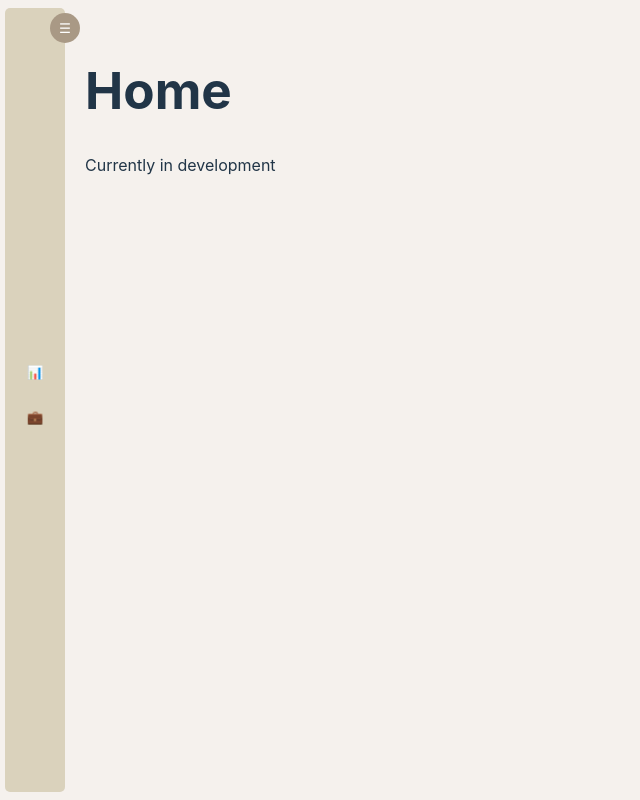
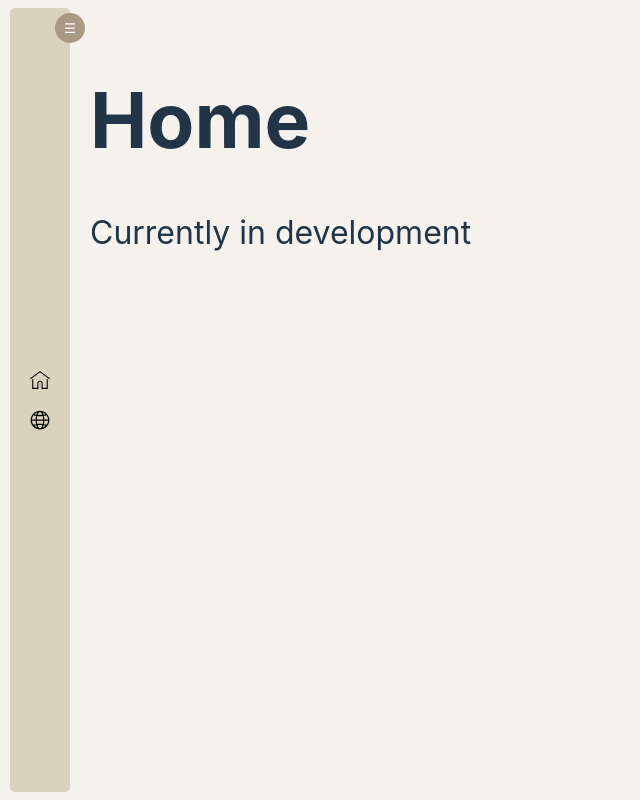
Before and after one commit to killian9902/KillianClub, a React (Vite) app: page / in a window 1280 px wide. Shown: the whole page, without its empty margins (0-640 px from the left). Built offline with nearby package versions, Linux system fonts and the light colour scheme.

Commit message:
Navbar cleaning

```diff
--- a/src/components/sidebar.tsx
+++ b/src/components/sidebar.tsx
@@ -1,5 +1,10 @@
 import React, { useState } from 'react';
 import { useNavigate } from 'react-router-dom';
+import styles from '../styles/index.module.css'
+import HomeIcon from '../assets/icons/home.svg';
+import NetworkingIcon from '../assets/icons/networking.svg';
+
+
 
 const Sidebar: React.FC = () => {
   const navigate = useNavigate();
@@ -12,7 +17,7 @@ const Sidebar: React.FC = () => {
   return (
     <nav
       style={{
-        width: isCollapsed ? '60px' : '200px',
+        width: isCollapsed ? '60px' : '150px',
       }}
     >
       {/* Collapse/Expand Button */}
@@ -40,32 +45,21 @@ const Sidebar: React.FC = () => {
 
       {/* Navigation Items */}
       <div>
-        <button onClick={() => navigate('/')} style={buttonStyle()}>
-          <span role="img" aria-label="Home">📊</span>
-          {!isCollapsed && <span style={{ marginLeft: '10px' }}>Home</span>}
-        </button>
-        <button onClick={() => navigate('/Networking')} style={buttonStyle()}>
-          <span role="img" aria-label="Networking">💼</span>
-          {!isCollapsed && <span style={{ marginLeft: '10px' }}>Networking</span>}
-        </button>
+      <button onClick={() => navigate('/')} className={styles.buttonClass}>
+        <img src={HomeIcon} alt="Home" aria-label="Home" style={{ width: '20px', height: '20px' }} />
+        {!isCollapsed && <span style={{ marginLeft: '10px' }}>Home</span>}
+      </button>
+
+      <button onClick={() => navigate('/Networking')} className={styles.buttonClass}>
+        <img src={NetworkingIcon} alt="Networking" aria-label="Networking" style={{ width: '20px', height: '20px' }} />
+        {!isCollapsed && <span style={{ marginLeft: '10px' }}>Networking</span>}
+      </button>
 
       </div>
     </nav>
   );
 };
 
-const buttonStyle = () => ({
-    display: 'flex',
-    alignItems: 'center',
-    width: '100%',
-    padding: '10px',
-    backgroundColor: 'transparent',
-    border: 'none',
-    cursor: 'pointer',
-    fontWeight: 'normal',
-    textAlign: 'left' as const,
-    color: '#333',
-    marginBottom: '10px',
-  });
+
 
 export default Sidebar;
--- a/src/main.tsx
+++ b/src/main.tsx
@@ -1,6 +1,6 @@
 import { StrictMode } from 'react'
 import { createRoot } from 'react-dom/client'
-import './styles/index.css'
+import './styles/index.module.css'
 import App from './App.tsx'
 
 createRoot(document.getElementById('root')!).render(
--- a/src/styles/index.css
+++ b/src/styles/index.module.css
@@ -26,7 +26,12 @@ body {
 }
 
 h1 {
-  font-size: 3.2em;
+  font-size: 6vw;
+  line-height: 1.1;
+}
+
+p {
+  font-size: 2.5vw;
   line-height: 1.1;
 }
 
@@ -40,7 +45,19 @@ nav {
   align-items: center;
   justify-content: center;
   border-radius: 5px;
-  margin-left: 5px;
+  margin-left: 10px;
+}
+
+.buttonClass {
+  display: flex;
+  align-items: left;
+  background-color: #ffffff00;
+  color: #213547;
+  border: none;
+  padding: 10px 20px;
+  border-radius: 5px;
+  cursor: pointer;
+  font-size: 16px;
 }
 
 
```
Also changed, not shown: src/assets/icons/home.svg (added), src/assets/icons/networking.svg (added).
